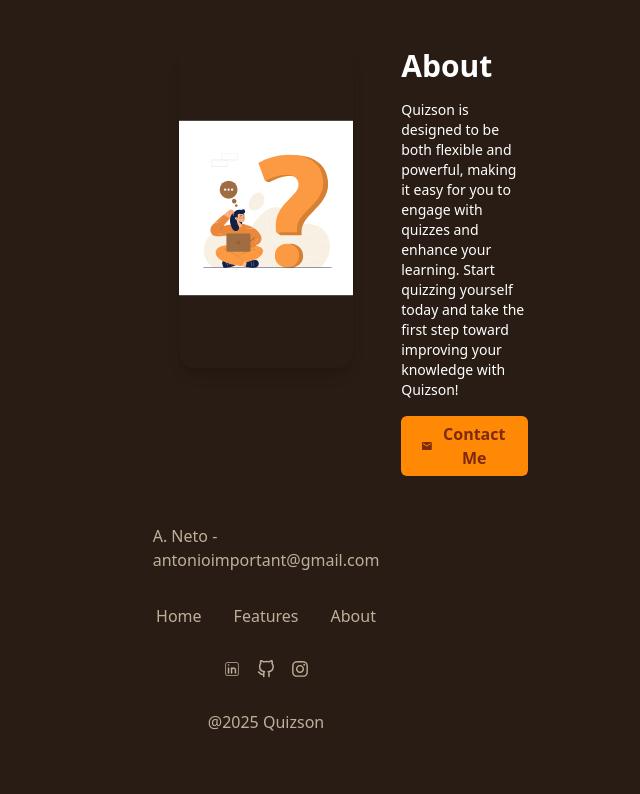
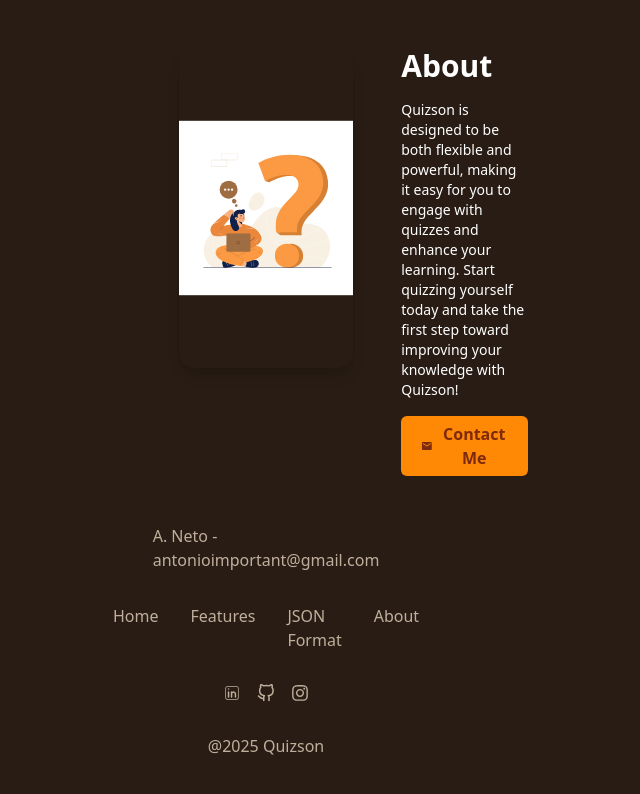
Before and after one commit to Dedo-Finger2/quizson-react, a React (Vite) app: page / in a window 1280 px wide. Shown: the part 544-1338 px from the top of the page, without its empty margins (374-1014 px from the left). Built offline with nearby package versions, Linux system fonts and the light colour scheme.

Commit message:
Adds JSON Format link into footer

```diff
--- a/src/components/Footer/index.tsx
+++ b/src/components/Footer/index.tsx
@@ -13,6 +13,9 @@ function Footer() {
         </span>
         <span>
           <a href="#Features">Features</a>
+        </span>
+        <span>
+          <a href="#JsonFormat">JSON Format</a>
         </span>
         <span>
           <a href="#About">About</a>
```
